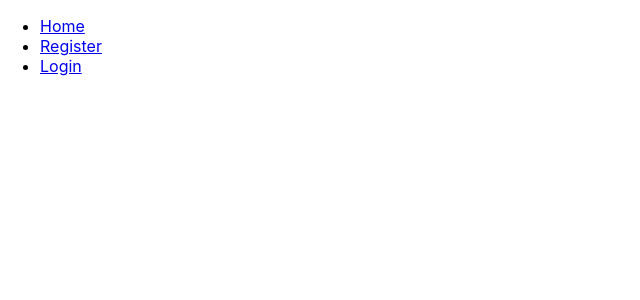
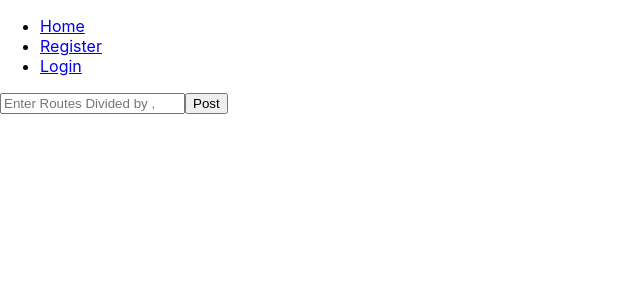
Before and after one commit to Golobcek02/Pametni-Paketnik-Frontend, a React (Create React App) app: page /packageRoutes in a window 1280 px wide. Before the commit this address had no page. Shown: the top 300 px of the page, without its empty margins (0-640 px from the left). Built offline with nearby package versions, Linux system fonts and the light colour scheme.

Commit message:
Created basic functionallity of craeting a new PackageRoute

```diff
--- a/src/Components/Navbar/Navbar.jsx
+++ b/src/Components/Navbar/Navbar.jsx
@@ -37,6 +37,9 @@ function Navbar() {
                         <Link to="/accessList">Access List</Link>
                     </li>
                     <li>
+                        <Link to="/packageRoutes">Package Routes</Link>
+                    </li>
+                    <li>
                         <Link to="/map">Map</Link>
                     </li>
                     <li>
--- /dev/null
+++ b/src/Components/PackageRoutes/PackageRoutes.jsx
@@ -0,0 +1,33 @@
+import {useState} from "react";
+import axios from "axios";
+
+export function PackageRoutes() {
+    const [nonParsedRoutes, setNonParsedRoutes] = useState("");
+
+    function addRoutes() {
+        const parsedRoutes = nonParsedRoutes.split(",").map(route => route.trim());
+        axios.post("http://localhost:5551/addPackageRoute", {Stops: parsedRoutes}).then((res) => {
+            console.log(res)
+        }).catch((err) => {
+            console.log(err)
+        })
+    }
+
+    return (
+        <>
+            <div>
+                <input
+                    type="text"
+                    id="username"
+                    onChange={(e) => {
+                        setNonParsedRoutes(e.target.value);
+                    }}
+                    placeholder="Enter Routes Divided by ,"
+                />
+                <button type="submit" onClick={() => addRoutes()}>
+                    Post
+                </button>
+            </div>
+        </>
+    );
+}
--- a/src/Components/Routes/Router.jsx
+++ b/src/Components/Routes/Router.jsx
@@ -7,6 +7,7 @@ import Entries from "../SmartBox/Entries";
 import UserBoxes from "../SmartBox/UserBoxes";
 import {AccessList} from "../AccessList/AccessList";
 import {Map} from "../Map/Map";
+import {PackageRoutes} from "../PackageRoutes/PackageRoutes";
 
 function AppRouter() {
     return (
@@ -18,6 +19,7 @@ function AppRouter() {
             <Route path="/userBoxes" element={<UserBoxes/>}/>
             <Route path="/accessList" element={<AccessList/>}/>
             <Route path="/map" element={<Map/>}/>
+            <Route path="/packageRoutes" element={<PackageRoutes/>}/>
         </Routes>
     );
 }
```
